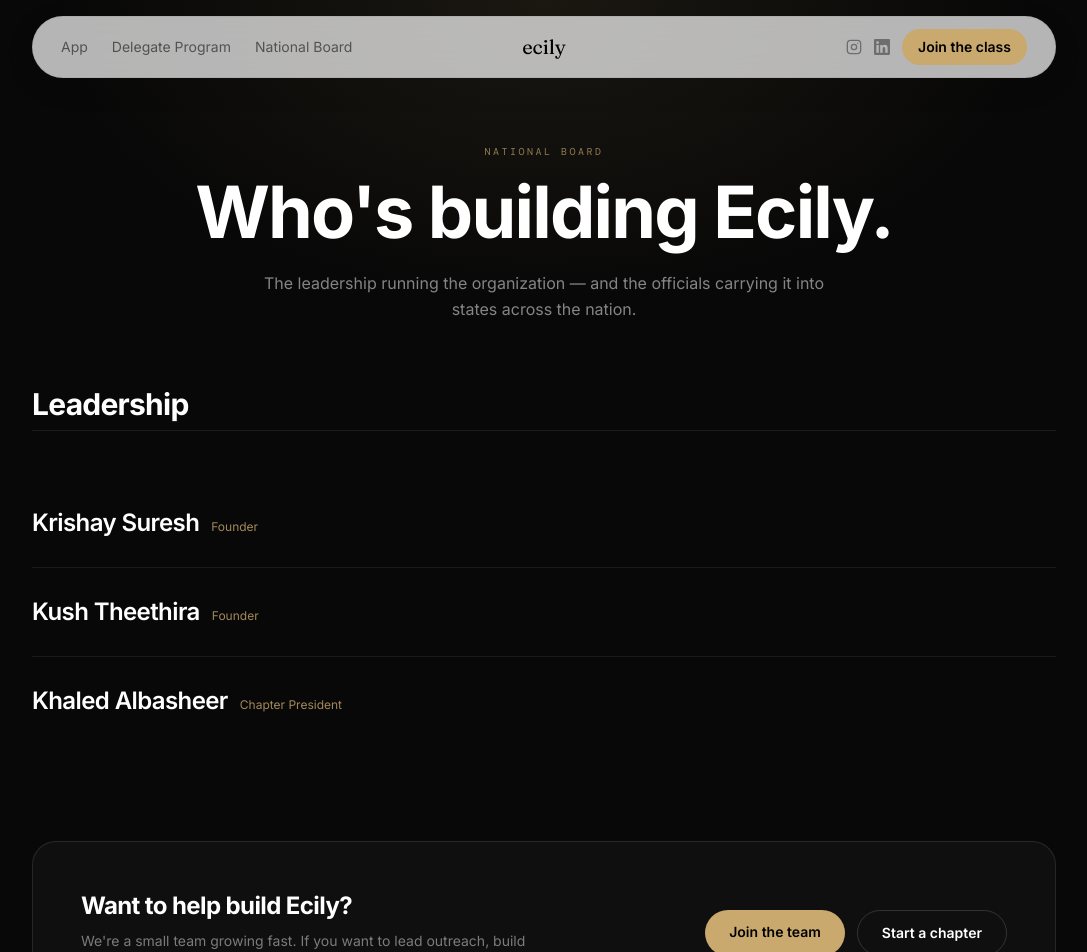
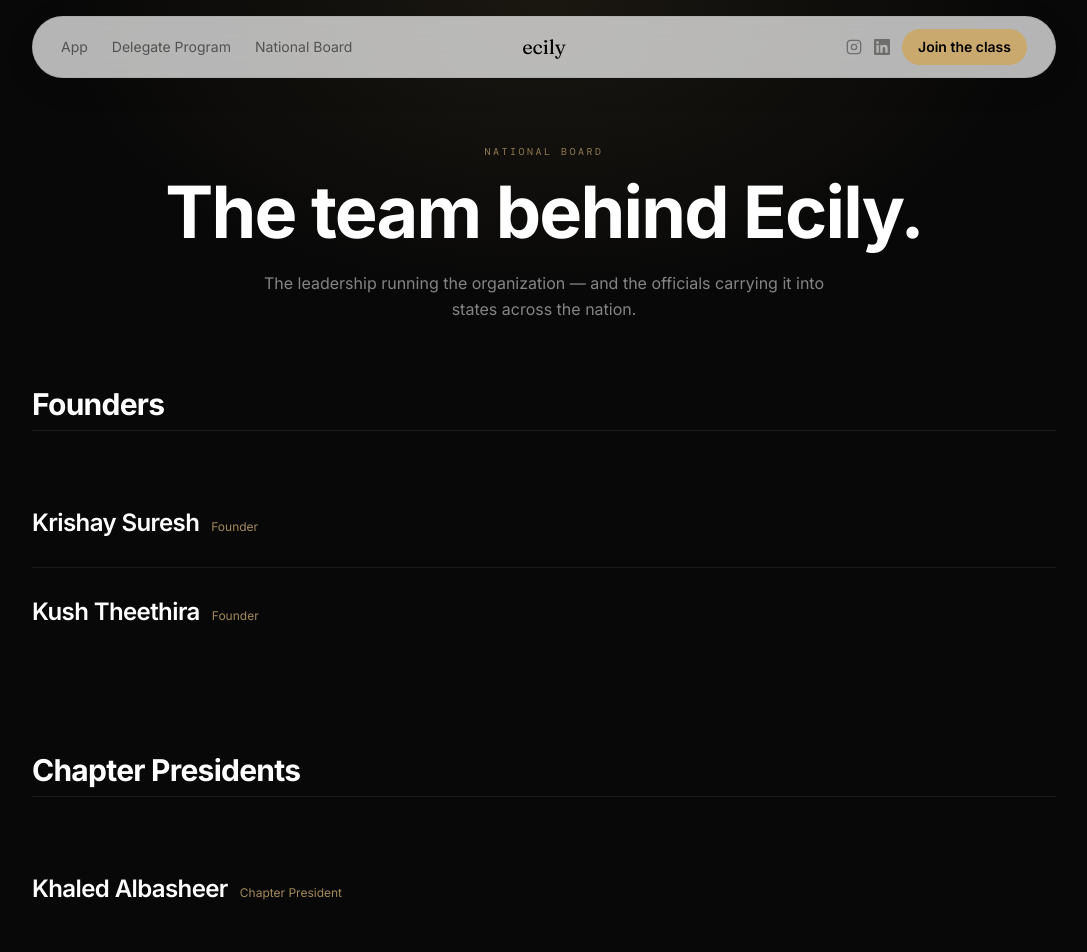
Before and after one commit to krishayyy/ecily, a Next.js app: page /team in a window 1280 px wide. Shown: the top 952 px of the page, without its empty margins (96-1183 px from the left). Built offline with nearby package versions, Linux system fonts and the light colour scheme; a web font is replaced by a local one.

Commit message:
Split team page into Founders and Chapter Presidents sections

```diff
--- a/app/team/page.tsx
+++ b/app/team/page.tsx
@@ -4,7 +4,7 @@ import Link from "next/link"
 import { motion } from "framer-motion"
 import Nav from "@/components/Nav"
 import Footer from "@/components/Footer"
-import { leadership, chapters } from "@/lib/people"
+import { founders, chapterPresidents, chapters, type Leader } from "@/lib/people"
 import { CONTACT_EMAIL } from "@/lib/program"
 
 const fadeUp = {
@@ -22,38 +22,19 @@ function LinkedInIcon() {
   )
 }
 
-export default function TeamPage() {
+function PeopleSection({ title, people }: { title: string; people: Leader[] }) {
+  if (people.length === 0) return null
+
   return (
-    <>
-      <Nav />
-      <main className="bg-[#080808] min-h-screen">
-        {/* Header */}
-        <section className="relative px-6 pt-36 pb-16">
-          <div className="pointer-events-none absolute inset-0 bg-[radial-gradient(ellipse_at_top,rgba(201,169,110,0.10),transparent_55%)]" />
-          <div className="relative max-w-5xl mx-auto text-center">
-            <motion.p {...fadeUp} className="text-[10px] tracking-[0.25em] uppercase font-mono text-[#C9A96E]/70 mb-4">
-              National Board
-            </motion.p>
-            <motion.h1 {...fadeUp} className="text-[clamp(2.4rem,6vw,4.5rem)] font-bold text-white leading-[1.04] tracking-tight">
-              Who&apos;s building Ecily.
-            </motion.h1>
-            <motion.p {...fadeUp} className="mt-5 text-base text-white/50 max-w-xl mx-auto leading-relaxed">
-              The leadership running the organization — and the officials carrying it
-              into states across the nation.
-            </motion.p>
-          </div>
-        </section>
-
-        {/* Leadership */}
     <section className="px-6 pb-24">
       <div className="max-w-5xl mx-auto">
         <motion.h2 {...fadeUp} className="text-2xl sm:text-3xl font-bold text-white tracking-tight mb-2">
-              Leadership
+          {title}
         </motion.h2>
         <motion.div {...fadeUp} className="h-px bg-white/[0.08] mb-12" />
 
         <div className="divide-y divide-white/[0.07]">
-              {leadership.map((m) => (
+          {people.map((m) => (
             <motion.div
               key={m.name}
               {...fadeUp}
@@ -95,6 +76,36 @@ export default function TeamPage() {
         </div>
       </div>
     </section>
+  )
+}
+
+export default function TeamPage() {
+  return (
+    <>
+      <Nav />
+      <main className="bg-[#080808] min-h-screen">
+        {/* Header */}
+        <section className="relative px-6 pt-36 pb-16">
+          <div className="pointer-events-none absolute inset-0 bg-[radial-gradient(ellipse_at_top,rgba(201,169,110,0.10),transparent_55%)]" />
+          <div className="relative max-w-5xl mx-auto text-center">
+            <motion.p {...fadeUp} className="text-[10px] tracking-[0.25em] uppercase font-mono text-[#C9A96E]/70 mb-4">
+              National Board
+            </motion.p>
+            <motion.h1 {...fadeUp} className="text-[clamp(2.4rem,6vw,4.5rem)] font-bold text-white leading-[1.04] tracking-tight">
+              The team behind Ecily.
+            </motion.h1>
+            <motion.p {...fadeUp} className="mt-5 text-base text-white/50 max-w-xl mx-auto leading-relaxed">
+              The leadership running the organization — and the officials carrying it
+              into states across the nation.
+            </motion.p>
+          </div>
+        </section>
+
+        {/* Founders */}
+        <PeopleSection title="Founders" people={founders} />
+
+        {/* Chapter Presidents */}
+        <PeopleSection title="Chapter Presidents" people={chapterPresidents} />
 
         {/* Join the team */}
         <section className="px-6 pb-24">
--- a/lib/people.ts
+++ b/lib/people.ts
@@ -14,9 +14,9 @@ export interface Leader {
   linkedin?: string
 }
 
-// One flat founding team, in display order. Rows hide any field that's
-// missing, so fill in bio/school/linkedin per person as you get them.
-export const leadership: Leader[] = [
+// Founders, in display order. Rows hide any field that's missing, so
+// fill in bio/school/linkedin per person as you get them.
+export const founders: Leader[] = [
   {
     name: "Krishay Suresh",
     role: "Founder",
@@ -29,6 +29,10 @@ export const leadership: Leader[] = [
     role: "Founder",
     // bio: "…",
   },
+]
+
+// Chapter presidents, in display order.
+export const chapterPresidents: Leader[] = [
   {
     name: "Khaled Albasheer",
     role: "Chapter President",
```
Lines whose indentation alone changed are shown as unchanged.
